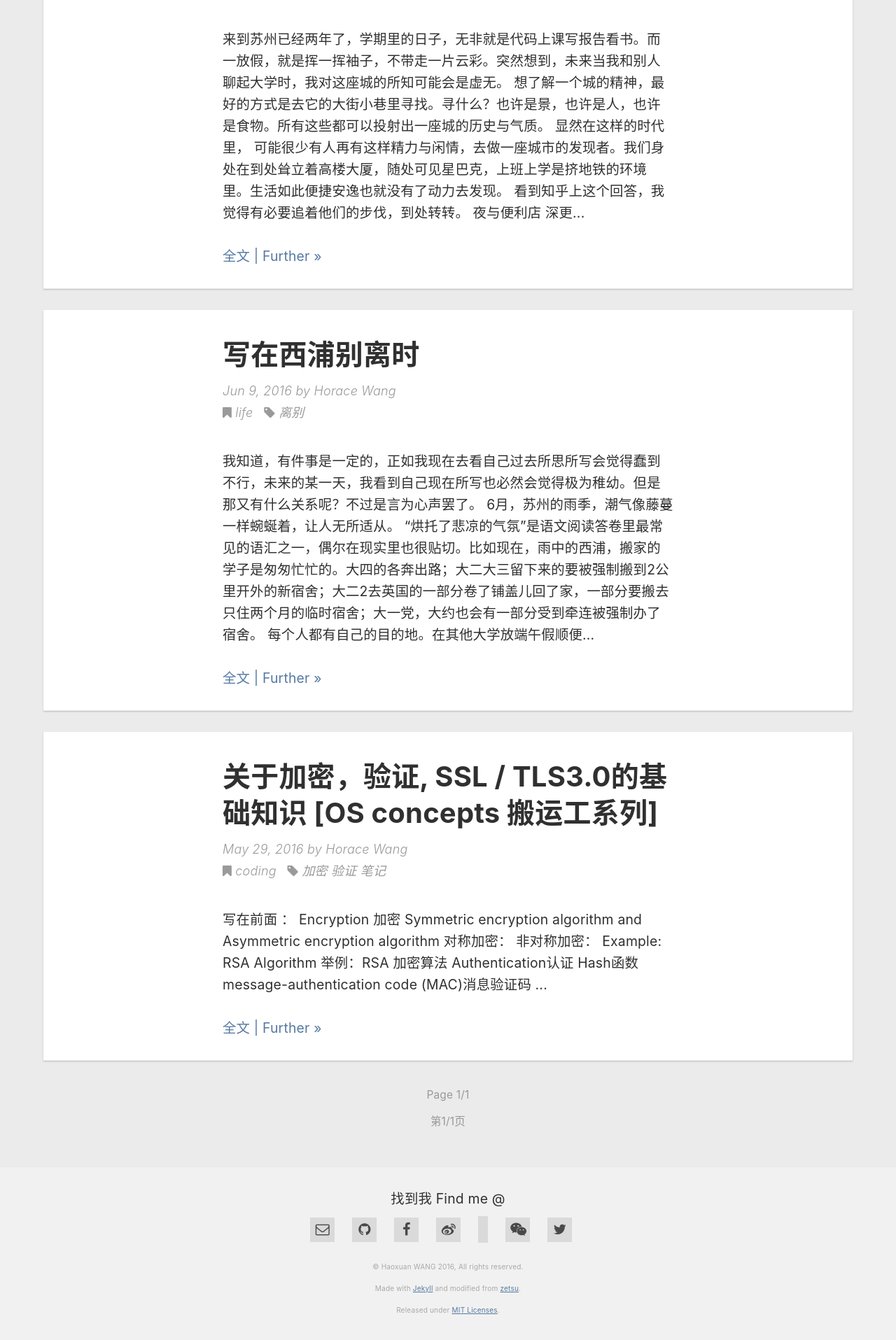
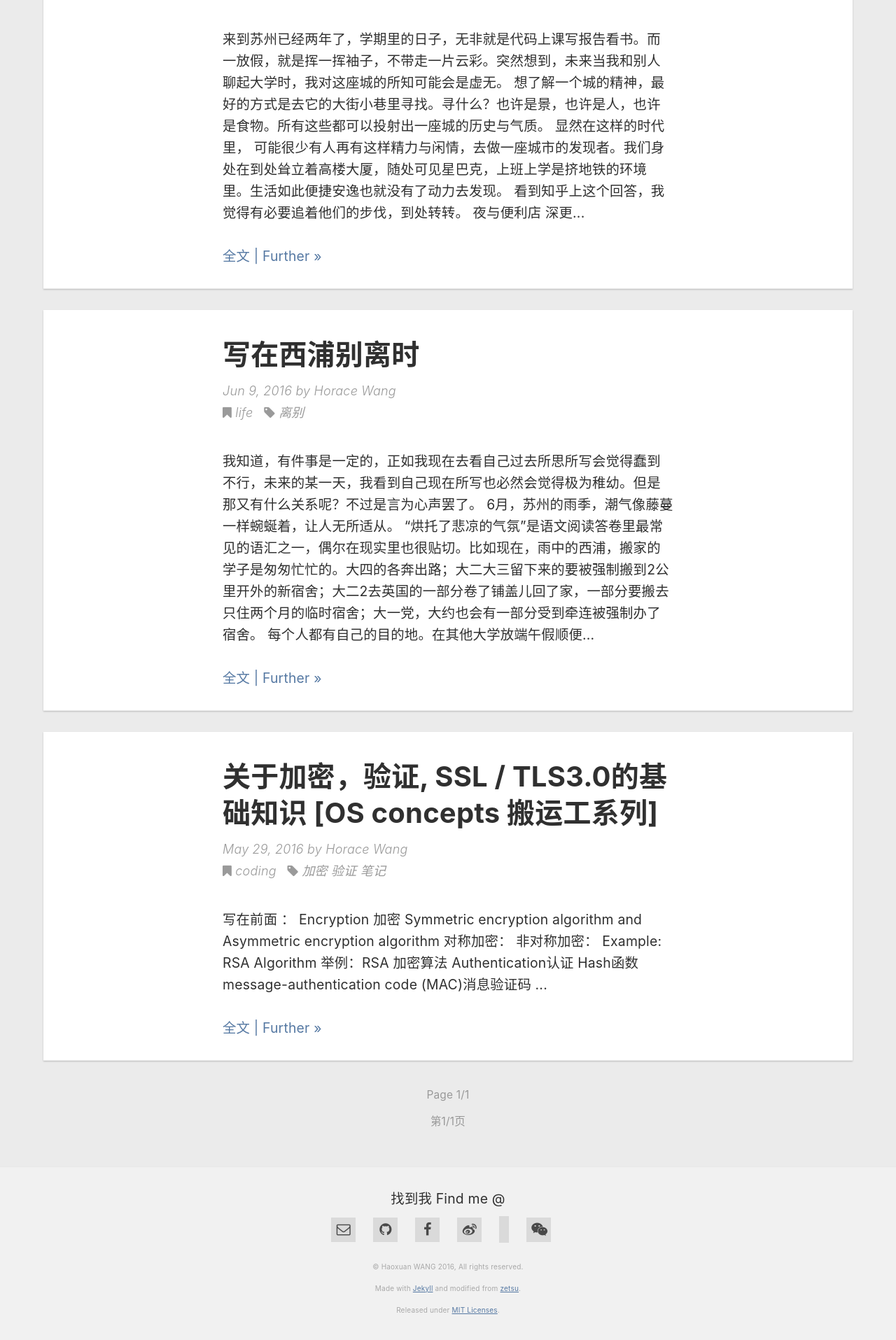
Before and after one commit to billweasley/billweasley.github.io, a Jekyll site: the page built from index.html, in a window 1280 px wide. Shown: the part 984-2899 px from the top of the page at 70% size. Built offline with Jekyll 4.4.1, drawn with Linux system fonts in a browser that asks for light colours; nearby versions of some CDN libraries; the list of posts is cut into pages by our own code; a style sheet for code colours, icons or effects is not loaded.

Commit message:
article posting

```diff
--- a/_config.yml
+++ b/_config.yml
@@ -10,15 +10,21 @@ url: "http://shellcottage.me"
 author:
   name     : 'Horace Wang'
   cnname   : '王昊轩'
+  introductive_url      : http://shellcottage.me/about/aboutMe.html
+  enable_email: true
   email    : haoxuan.wang14@student.xjtlu.edu.cn
-  url      : http://shellcottage.me/about/aboutMe.html
+  enable_facebook: true
   facebook : https://www.facebook.com/weasley.bill.9
-  enable_twitter: true
-  twitter  : http://weibo.com/1602545844
+  enable_twitter: false
+  twitter  :
+  enable_weibo: true
   weibo    : http://weibo.com/1602545844
+  enable_zhihu: true
   zhihu    : https://www.zhihu.com/people/wang-hao-xuan-26
+  enable_github: true
   github   : https://github.com/billweasley
-
+  enable_wechat : true
+  url_wechatOR : http://shellcottage.me/about/myWeChat.jpeg
 
 
 comments: true
--- a/_includes/footer.html
+++ b/_includes/footer.html
@@ -2,7 +2,6 @@
   <div class="container">
 
     {% include social-icons.html %}
-
     <small>&copy; Haoxuan WANG {{ site.time | date: '%Y' }}, All rights reserved.</br></small>
     <small>Made with <a href="http://jekyllrb.com" target="_blank">Jekyll</a> and modified from <a href="https://github.com/nandomoreirame/zetsu" target="_blank">zetsu</a>.</small><br>
     <small>Released under <a href="https://opensource.org/licenses/MIT" target="_blank">MIT Licenses</a>.</small>
--- a/_includes/head.html
+++ b/_includes/head.html
@@ -15,8 +15,8 @@
 <link rel="stylesheet" href="{{ "/css/main.css" | prepend: site.baseurl }}">
 <link rel="canonical" href="{{ page.url | replace:'index.html','' | prepend: site.baseurl | prepend: site.url }}">
 <link rel="alternate" type="application/rss+xml" title="{{ site.title }}" href="{{ "/feed.xml" | prepend: site.baseurl | prepend: site.url }}" />
-<link href="favicon.ico" rel="icon" type="image/x-icon">
-<link rel="shortcut icon" href="favicon.ico" type="image/x-icon" />
+<link href="{{ site.title }}/favicon.ico" rel="icon" type="image/x-icon">
+<link rel="shortcut icon" href="{{ site.title }}/favicon.ico" type="image/x-icon" />
 <script>
   (function(i,s,o,g,r,a,m){i['GoogleAnalyticsObject']=r;i[r]=i[r]||function(){
   (i[r].q=i[r].q||[]).push(arguments)},i[r].l=1*new Date();a=s.createElement(o),
--- a/_includes/header.html
+++ b/_includes/header.html
@@ -24,11 +24,10 @@
         </a>
 
         <ul class="nav">
-
            <li><a href="{{ site.baseurl }}/category/coding/">码畜の日常 | Coding </a></li>
            <li><a href="{{ site.baseurl }}/category/life/" >一本正经的扯淡 | Life</a></li>
            <li><a href="{{ site.baseurl }}/category/experience/">见闻如是说 | Experience</a></li>
-          <li><a href="{{ site.author.url }}" target="_blank">关于我 | ME</a></li>
+          <li><a href="{{ site.author.introductive_url }}" target="_blank">关于我 | ME</a></li>
         </ul>
       </nav>
 
--- a/_includes/social-icons.html
+++ b/_includes/social-icons.html
@@ -1,15 +1,27 @@
 <div class="social-icons">
 <span> 找到我 Find me @</span>
   <ul class="text-left">
+    {% if site.author.enable_email %}
     <li><a title= Send&nbsp;Email&nbsp;发邮件 href="mailto:{{ site.author.mail }}" target="_blank"><i class="fa fa-envelope-o"></i></a></li>
+    {% endif %}
+      {% if site.author.enable_github %}
     <li><a title= Github href="{{ site.author.github }}" target="_blank"><i class="fa fa-github"></i></a></li>
+    {% endif %}
+    {% if site.author.enable_facebook %}
     <li><a title= Facebook href="{{ site.author.facebook }}" target="_blank"><i class="fa fa-facebook"></i></a></li>
+    {% endif %}
+    {% if site.author.enable_weibo %}
     <li><a title= 微博&nbsp;Weibo href="{{ site.author.weibo }}" target="_blank"><i class="fa fa-weibo"></i></a></li>
+    {% endif %}
+    {% if site.author.enable_zhihu %}
      <li><a title= 知乎&nbsp;Zhihu href="{{ site.author.zhihu }}" target="_blank"><i class="icon-zhihu"></i></a></li>
-     <li><a title= 微信二维码&nbsp;WeChat&nbsp;QR><i class="fa fa-wechat"><img class="wechat_image" src="{{ site.url }}/about/myWeChat.jpeg"/></i></a></li>
-
+    {% endif %}
+    {% if site.author.enable_wechat %}
+     <li><a title= 微信二维码&nbsp;WeChat&nbsp;QR><i class="fa fa-wechat"><img class="wechat_image" src="{{ site.author.url_wechatOR}}"/></i></a></li>
+     {% endif %}
+     {% if site.author.enable_twitter %}
      <li><a title= “” href="{{ site.author.twitter }}" target="_blank"><i class="fa fa-twitter"></i></a></li>
-
+     {% endif %}
  </ul>
 
 </div>
```
Also changed, not shown: 8 other files.
